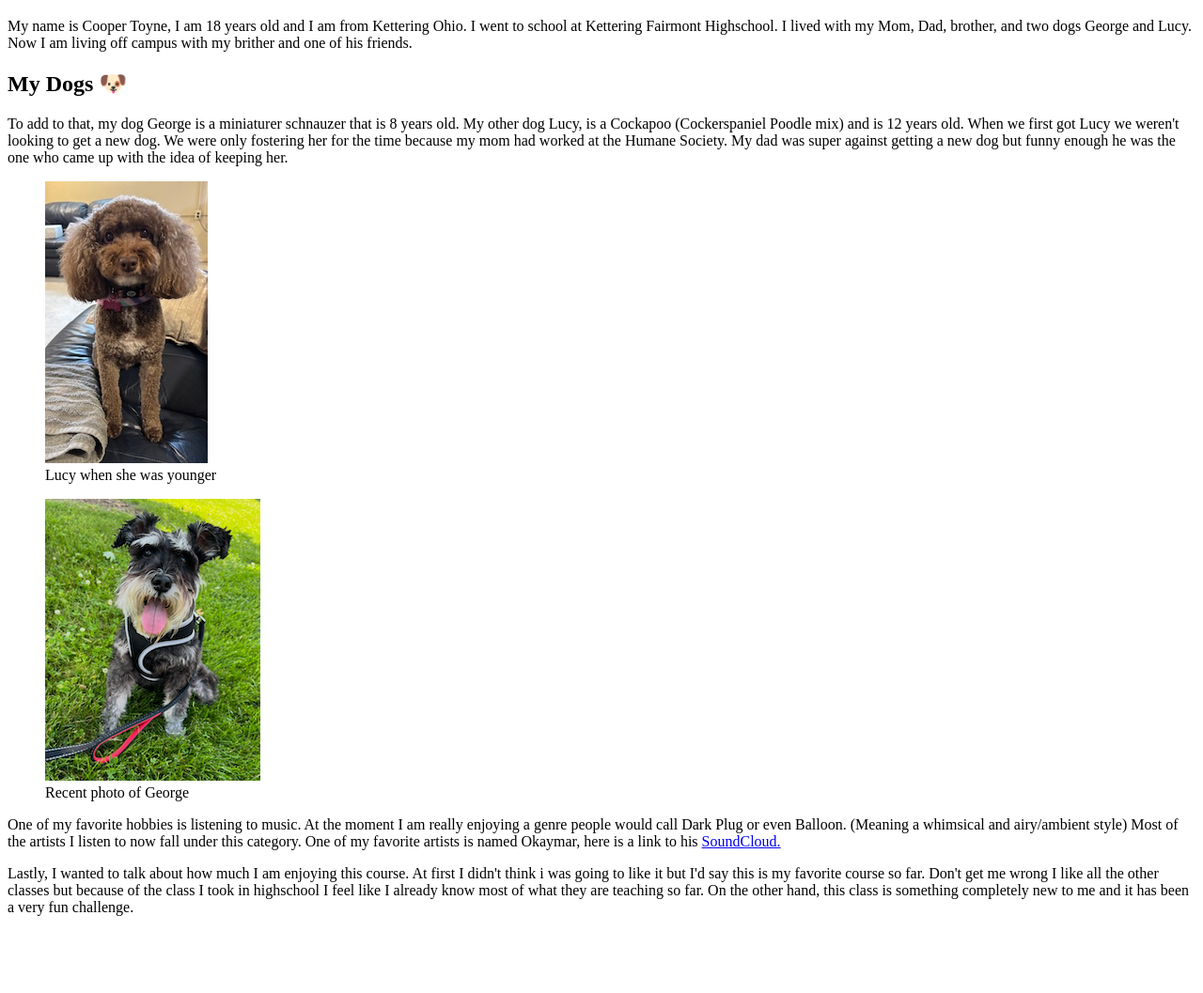
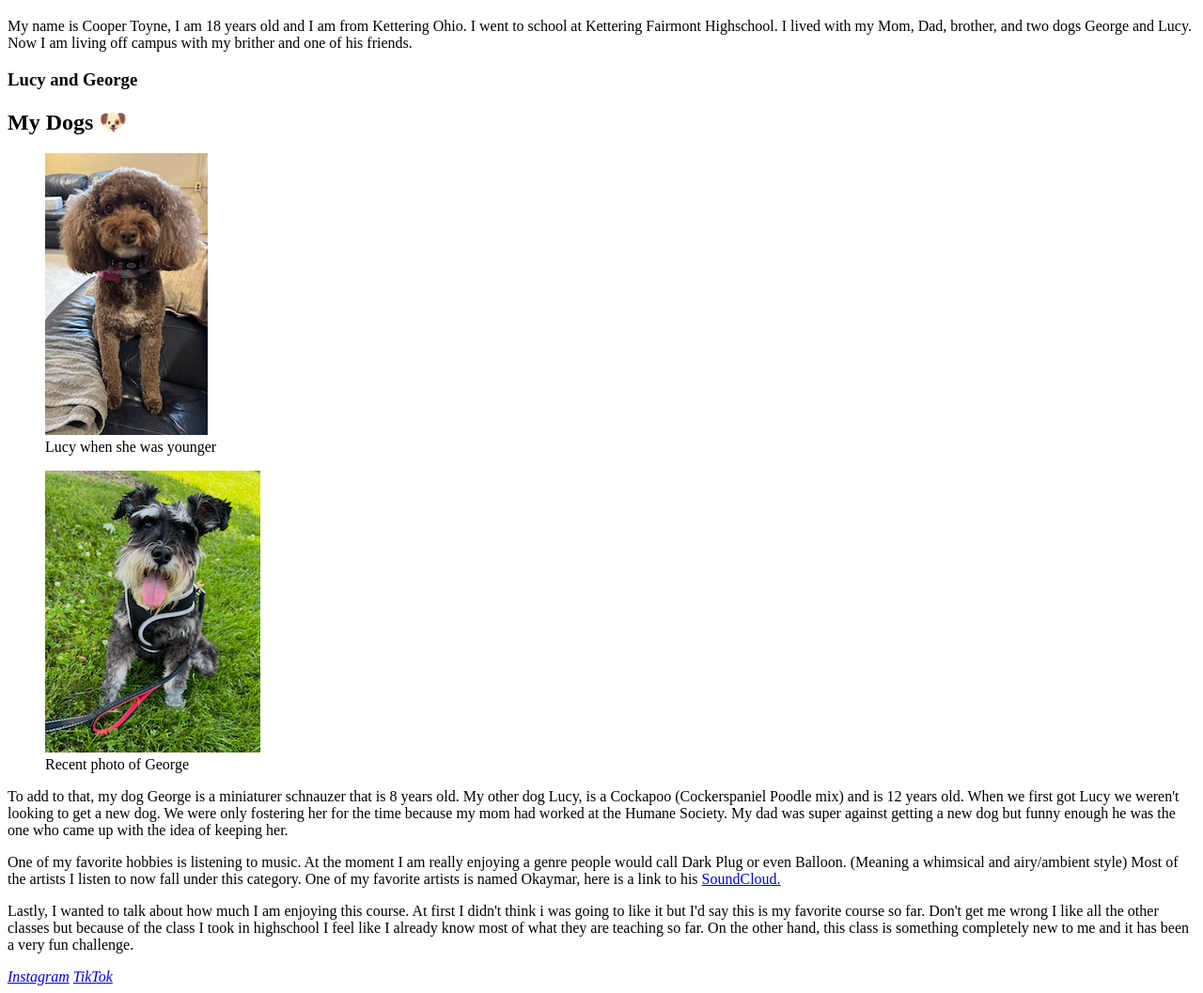
Before and after one commit to coopton/Homepage, a plain HTML site: page index.html in a window 1280 px wide. Shown: the part 61-1118 px from the top of the page at 94% size. Before the commit the page ends 1052 px from the top, so only its background shows below. Drawn offline with Linux system fonts and the light colour scheme.

Commit message:
Updates homepage for css

```diff
--- a/index.html
+++ b/index.html
@@ -6,33 +6,48 @@
   <title>Cooper Toyne's Homepage</title>
 </head>
 <body>
+
   <h1>Cooper Toyne</h1>
 
   <p>My name is Cooper Toyne, I am 18 years old and I am from Kettering Ohio. I went to school at Kettering Fairmont Highschool. I lived with my Mom, Dad, brother, and two dogs George and Lucy. Now I am living off campus with my brither and one of his friends.</p>
 
+  <div class="wrapper">
+    <header>
+      <div class="name">
+        <h3> Lucy and George </h3>
         <h2>My Dogs &#128054;</h2>
-
-  <p> To add to that, my dog George is a miniaturer schnauzer that is 8 years old. My other dog Lucy, is a Cockapoo (Cockerspaniel Poodle mix) and is 12 years old. When we first got Lucy we weren't looking to get a new dog. We were only fostering her for the time because my mom had worked at the Humane Society. My dad was super against getting a new dog but funny enough he was the one who came up with the idea of keeping her.</p>
-
-  <figure>
+      </div>
+      <figure class="lucy">
         <img src="lucy.jpeg" alt="Picture of my dog Lucy">
         <figcaption>
           Lucy when she was younger
         </figcaption>
       </figure>
 
-  <figure>
+      <figure class="george">
         <img src="george.png" alt="Picture of my dog George">
         <figcaption>
           Recent photo of George
         </figcaption>
       </figure>
+    </header>
+    <main>
+    <p> To add to that, my dog George is a miniaturer schnauzer that is 8 years old. My other dog Lucy, is a Cockapoo (Cockerspaniel Poodle mix) and is 12 years old. When we first got Lucy we weren't looking to get a new dog. We were only fostering her for the time because my mom had worked at the Humane Society. My dad was super against getting a new dog but funny enough he was the one who came up with the idea of keeping her.</p>
+
 
 
     <p>One of my favorite hobbies is listening to music. At the moment I am really enjoying a genre people would call Dark Plug or even Balloon. (Meaning a whimsical and airy/ambient style) Most of the artists I listen to now fall under this category. One of my favorite artists is named Okaymar, here is a link to his <a href="https://soundcloud.com/okaymar">SoundCloud.</a></p>
 
     <p>Lastly, I wanted to talk about how much I am enjoying this course. At first I didn't think i was going to like it but I'd say this is my favorite course so far. Don't get me wrong I like all the other classes but because of the class I took in highschool I feel like I already know most of what they are teaching so far. On the other hand, this class is something completely new to me and it has been a very fun challenge.</p>
 
+    </main>
+
+<footer>
+  <a href="https://www.instagram.com/coopervvs_/"><i>Instagram</i></a>
+  <a href="https://www.tiktok.com/@coopervsu"><i>TikTok</i></a>
+</footer>
+
+  </div>
 
 </body>
 </html>
```
Lines whose indentation alone changed are shown as unchanged.
